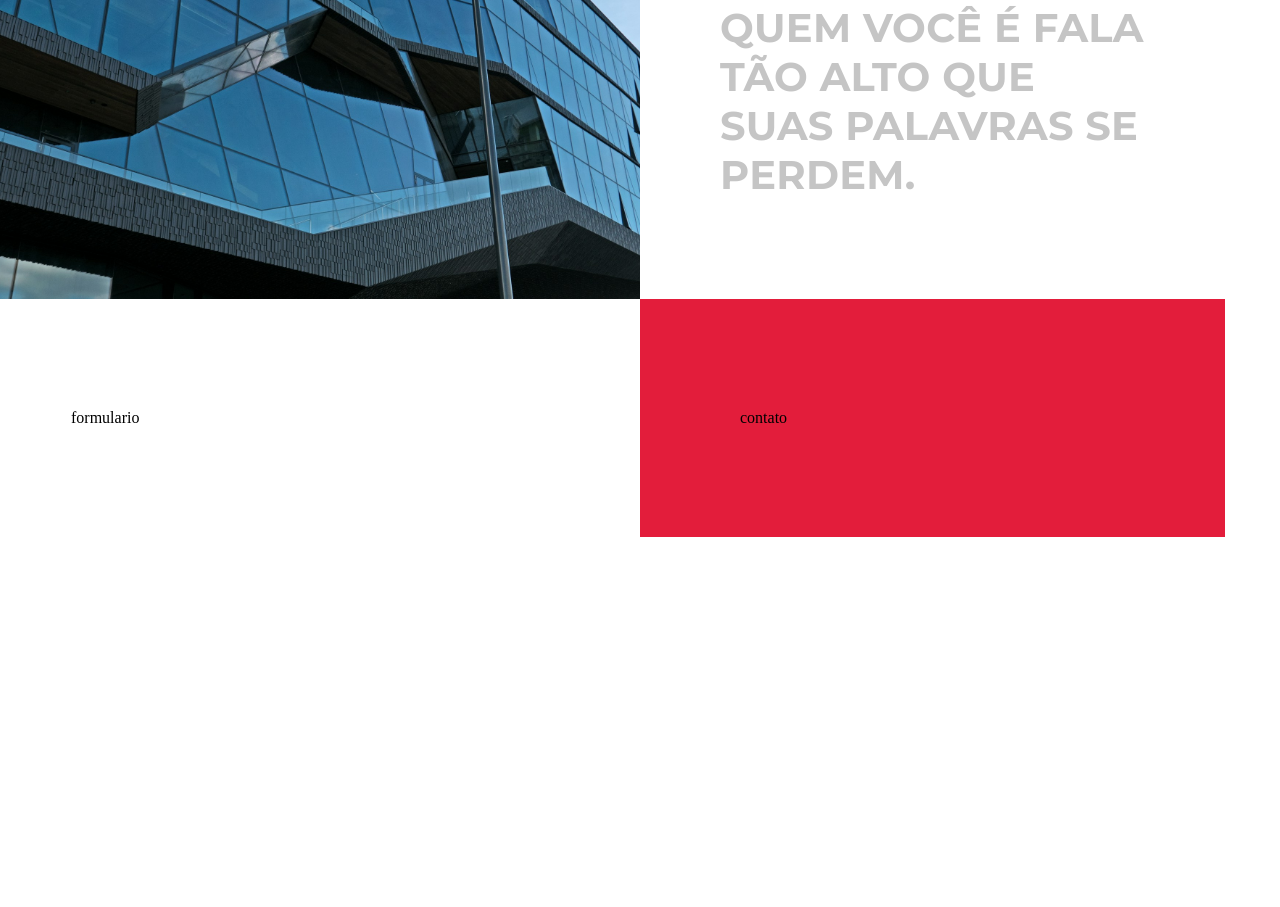
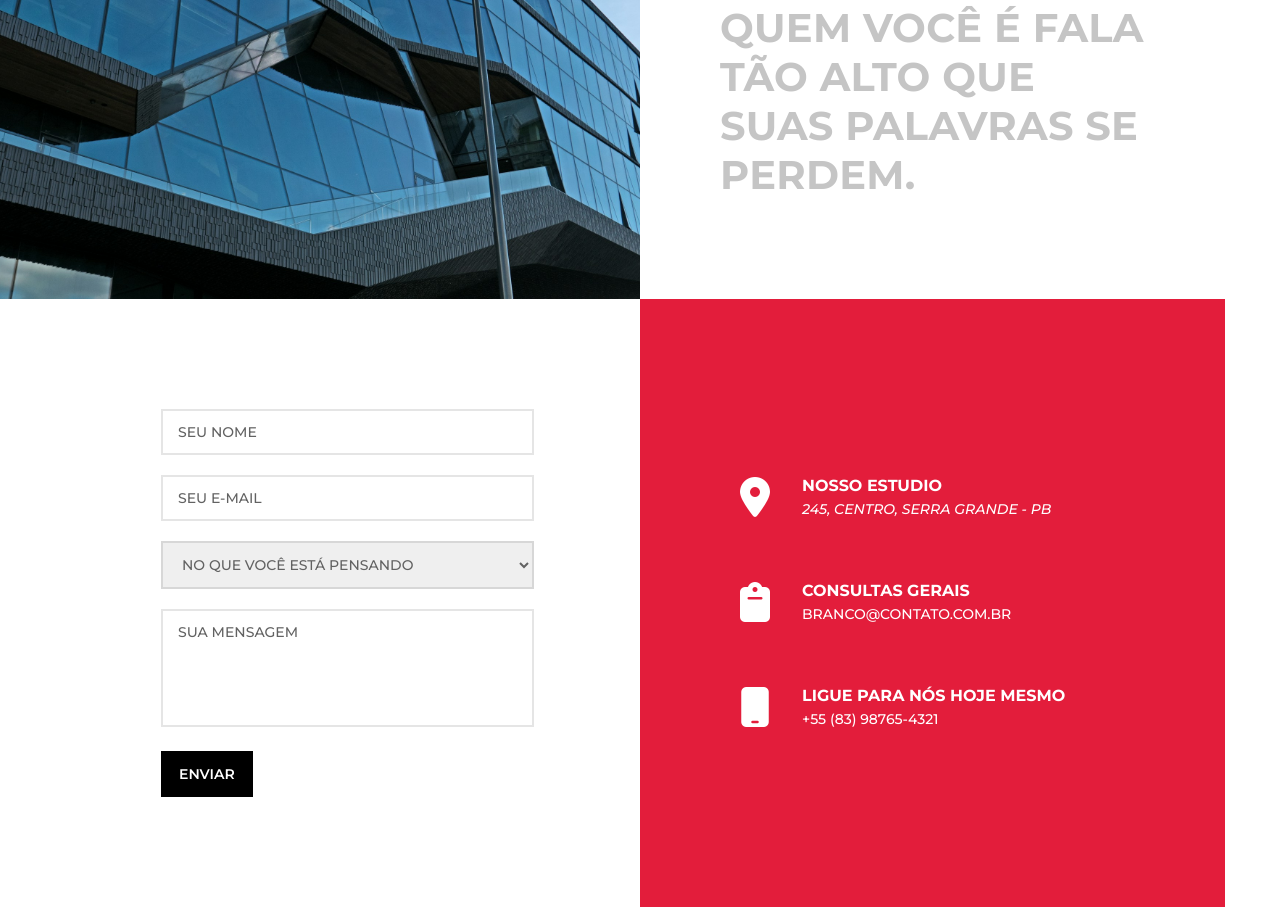
Before and after one commit to ifatinha/brando-architecture, a website with bundled scripts: page main.html in a window 1280 px wide. Shown: the part 5923-6830 px from the top of the page. Before the commit the page ends 6460 px from the top, so only its background shows below. Built offline with nearby package versions, Linux system fonts and the light colour scheme.

Commit message:
section contact

```diff
--- /dev/null
+++ b/assets/sass/layouts/_contact.scss
@@ -0,0 +1,125 @@
+@use "../global/colors";
+@use "../global/typography";
+@use "../global/mixins";
+@use "../global/placeholders"as *;
+@use "../util/queries";
+
+.contact__form {
+    width           : 100%;
+
+    @include queries.devices(l) {
+        padding: 0 90px;
+    }
+
+    &-item {
+
+        width: 100%;
+
+        &:nth-child(1),
+        &:nth-child(2),
+        &:nth-child(3),
+        &:nth-child(4) {
+            margin-bottom: 20px;
+        }
+
+        input,
+        select,
+        textarea {
+            @include typography.font(14);
+            @extend %uppercase;
+            border     : 2px solid rgba(0, 0, 0, .1);
+            color      : map-get($map: colors.$theme-color, $key: charcoal);
+            font-weight: 500;
+            outline    : none;
+            padding    : 12px 15px;
+            resize     : none;
+            transition : .3s ease-in-out;
+            width      : 100%;
+
+            &:focus {
+                border-color: map-get($map: colors.$theme-color, $key: charcoal);
+            }
+
+            &::placeholder {
+                color: map-get($map: colors.$theme-color, $key: charcoal);
+            }
+        }
+
+        button {
+            @include typography.font(14);
+            @extend %uppercase;
+            border     : 2px solid map-get($map: colors.$theme-color, $key: absolute-black);
+            background : map-get($map: colors.$theme-color, $key: absolute-black);
+            color      : map-get($map: colors.$theme-color, $key: pure-white);
+            cursor     : pointer;
+            display    : inline-block;
+            font-weight: 600;
+            padding    : 12px 16px;
+        }
+    }
+}
+
+.contact__list {
+    @include mixins.display-flex(center, center);
+    gap  : 1rem;
+    width: 100%;
+
+    @include queries.devices(l) {
+        flex-direction: column;
+    }
+
+    @include queries.devices(m) {
+        flex-direction: column;
+        gap           : 0;
+    }
+
+    li {
+        @include mixins.display-flex(center, start);
+        color: map-get($map: colors.$theme-color, $key: pure-white);
+        gap  : 1rem;
+        width: 100%;
+
+        @include queries.devices(l) {
+            gap: 32px;
+        }
+
+        &:nth-child(2) {
+            margin: 20px 0;
+
+            @include queries.devices(l) {
+                margin: 40px 0;
+            }
+        }
+    }
+
+    &-icon {
+        font-size: 30px;
+        display  : inline-block;
+
+        @include queries.devices(l) {
+            @include typography.font(40);
+        }
+    }
+
+    &-description {
+        @extend %uppercase;
+
+        p {
+            @include typography.font(16);
+            font-weight: 700;
+            line-height: 22px
+        }
+
+        address,
+        span {
+            @include typography.font(14);
+            font-weight: 500;
+            line-height: 24px;
+        }
+
+    }
+}
+
+#contact-list {
+    @include mixins.display-flex(center, center);
+}
--- a/assets/sass/layouts/_layouts.scss
+++ b/assets/sass/layouts/_layouts.scss
@@ -4,3 +4,4 @@
 @use "comments";
 @use "services";
 @use "blog";
+@use "contact";
--- a/main.html
+++ b/main.html
@@ -387,10 +387,63 @@
     <section class="container">
         <div class="container__row">
             <div class="container__column">
-                formulario
+                <div class="contact__form">
+                    <form action="#">
+                        <div class="contact__form-item">
+                            <input type="text" placeholder="Seu nome">
+                        </div>
+                        <div class="contact__form-item">
+                            <input type="email" placeholder="Seu e-mail">
+                        </div>
+                        <div class="contact__form-item">
+                            <select name="interesse" id="interesse">
+                                <option value="pensando">No que você está pensando</option>
+                                <option value="arquitetura">Arquitetura</option>
+                                <option value="civilAndEstrutural">Civil & Estrutural</option>
+                                <option value="paisagismo">Paisagismo</option>
+                                <option value="planejamentoUrbano">Planejamento Urbano</option>
+                                <option value="outros">Outros</option>
+                            </select>
+                        </div>
+                        <div class="contact__form-item">
+                            <textarea name="mensagem" id="mensagem" rows="5" placeholder="Sua mensagem"></textarea>
+                        </div>
+                        <div class="contact__form-item">
+                            <button type="button">Enviar</button>
+                        </div>
+                    </form>
+                </div>
             </div>
-            <div class="bg-color container__column">
-                contato
+            <div class="bg-color container__column" id="contact-list">
+                <ul class="contact__list">
+                    <li>
+                        <div class="contact__list-icon">
+                            <i class="fa-solid fa-location-dot"></i>
+                        </div>
+                        <div class="contact__list-description">
+                            <p>Nosso estudio</p>
+                            <address>245, Centro, Serra Grande - PB</address>
+                        </div>
+                    </li>
+                    <li>
+                        <div class="contact__list-icon">
+                            <i class="fa-solid fa-clipboard"></i>
+                        </div>
+                        <div class="contact__list-description">
+                            <p>Consultas gerais</p>
+                            <span>branco@contato.com.br</span>
+                        </div>
+                    </li>
+                    <li>
+                        <div class="contact__list-icon">
+                            <i class="fa-solid fa-mobile"></i>
+                        </div>
+                        <div class="contact__list-description">
+                            <p>Ligue para nós hoje mesmo</p>
+                            <span>+55 (83) 98765-4321</span>
+                        </div>
+                    </li>
+                </ul>
             </div>
         </div>
     </section>
```
Also changed, not shown: assets/css/main.css, 1 other file.
